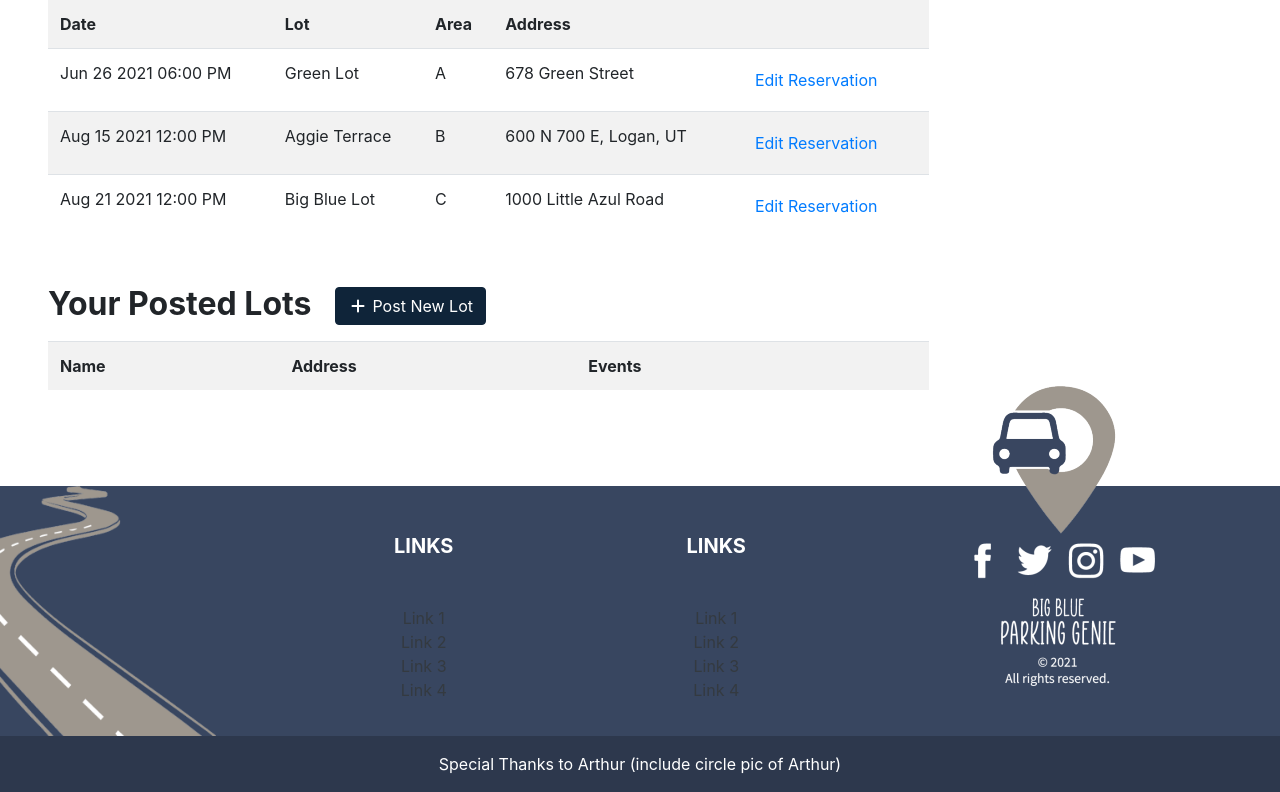
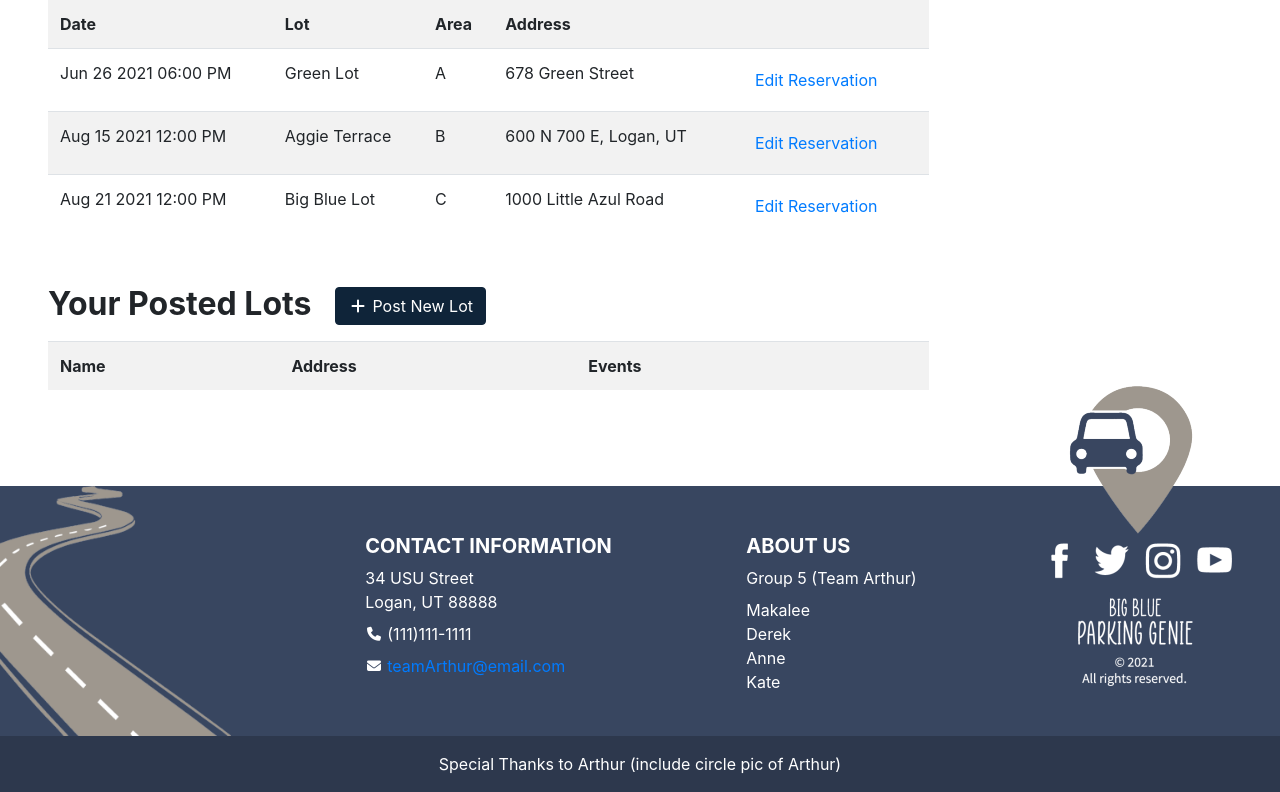
Before and after one commit to Anne-Senpai/CS-3450-Team-5, a Django app: page / in a window 1280 px wide. Shown: the part 484-1276 px from the top of the page. Run offline with Django 3.2, Linux system fonts and the light colour scheme; a user stored in the database is signed in; data comes from the database, SQL or seed files in the repository; lists and menus that the app fills with data are empty; some libraries are stand-ins or nearby versions.

Commit message:
fixed footer layout & added dummy info

```diff
--- a/src/bbpg/genie/templates/genie/base.html
+++ b/src/bbpg/genie/templates/genie/base.html
@@ -53,72 +53,37 @@
 		</main>
 	</body>
 	{% if user.is_authenticated %}
-	<footer class="bg-blue text-white text-center text-lg-start">
-		<!-- Grid container -->
-		<div class="container p-0 m-0">
+	<footer class="w-100 bg-blue text-white text-center text-lg-start">
+		<div class="container-fluid w-100 p-0 m-0">
 
-			<!--Grid row-->
-			<div class="row pl-0">
-				<div class="col-3 m-0 p-0">
-					<img class="position-left float-left ml-0" height="250px;" src="{% static 'genie/footer_left.png' %}" />
+			<div class="w-100 d-flex flex-row justify-content-between">
+				<div>
+					<img class="float-left ml-0" height="250px;" src="{% static 'genie/footer_left.png' %}" />
 				</div>
 
-				<!--Grid column-->
-				<div class="col-3 mb-4 mb-md-0 mt-5">
-					<h5 class="text-uppercase">Links</h5>
+				<div class="mb-4 mb-md-0 mt-5">
+					<h5 class="text-left text-uppercase">Contact Information</h5>
+					<p class="text-left mb-2">34 USU Street<br />Logan, UT 88888</p>
+					<p class="text-left mb-2"><i class="fas fa-phone fa-fw fa-sm"></i> (111)111-1111</p>
+					<p class="text-left"><i class="fas fa-envelope fa-fw fa-sm"></i> <a href="#">teamArthur@email.com</a></p>
+				</div>
 
-					<ul class="list-unstyled mb-0 mt-5">
-						<li>
-							<a href="#!" class="text-dark">Link 1</a>
-						</li>
-						<li>
-							<a href="#!" class="text-dark">Link 2</a>
-						</li>
-						<li>
-							<a href="#!" class="text-dark">Link 3</a>
-						</li>
-						<li>
-							<a href="#!" class="text-dark">Link 4</a>
-						</li>
-					</ul>
+				<div class="mb-4 mb-md-0 mt-5">
+					<h5 class="text-left text-uppercase">About Us</h5>
+					<p class="text-left mb-2">Group 5 (Team Arthur)</p>
+					<p class="text-left mb-2">Makalee<br />Derek<br />Anne<br />Kate</p>
+
 				</div>
-				<!--Grid column-->
 
-				<!--Grid column-->
-				<div class="col-3  mb-4 mb-md-0 mt-5">
-					<h5 class="text-uppercase mb-0">Links</h5>
-
-					<ul class="list-unstyled mt-5">
-						<li>
-							<a href="#!" class="text-dark">Link 1</a>
-						</li>
-						<li>
-							<a href="#!" class="text-dark">Link 2</a>
-						</li>
-						<li>
-							<a href="#!" class="text-dark">Link 3</a>
-						</li>
-						<li>
-							<a href="#!" class="text-dark">Link 4</a>
-						</li>
-					</ul>
-				</div>
-				<!--Grid column-->
-
-				<div class="col-3 float-right m-0 p-0">
-					<img class="position-right float-right" style="margin-top: -100px;" src="{% static 'genie/footer_right.png' %}" />
+				<div>
+					<img class="float-right mr-5" style="margin-top: -100px;" src="{% static 'genie/footer_right.png' %}" />
 				</div>
 			</div>
-			<!--Grid row-->
 		</div>
-		<!-- Grid container -->
 
-		<!-- Copyright -->
 		<div class="text-center p-3" style="background-color: rgba(0, 0, 0, 0.2);">
 			Special Thanks to Arthur (include circle pic of Arthur)
 		</div>
-		<!-- Copyright -->
 	</footer>
-	<!-- Footer -->
 	{% endif %}
 	</html>
```
